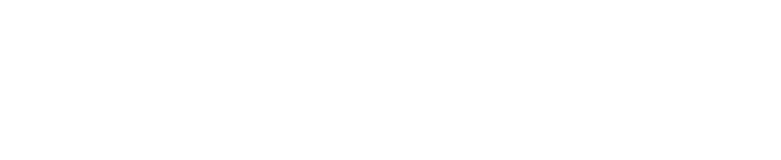
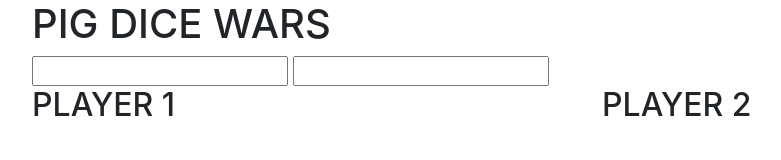
Before and after one commit to StacyChebet/Pig-Dice, a plain HTML site: page index.html in a window 1280 px wide. Shown: the whole page, without its empty margins (53-834 px from the left). Drawn offline with nearby package versions, Linux system fonts and the light colour scheme.

Commit message:
Add the input fields for player's names under the h1

```diff
--- a/index.html
+++ b/index.html
@@ -9,3 +9,27 @@
   </head>
   <body>
     <div class="container">
+      <h1>PIG DICE WARS</h1>
+       <form id="names">
+         <input type="text" label-for="Player 1"></input>
+         <input type="text" label-for="Player 2"></input>
+
+      <div class="row">
+        <div class="col-md-6"><h2 class="player1">PLAYER 1</h2></div>
+            <div class="col-md-6"><h2 class="player2">PLAYER 2</h2></div>
+      </div>
+
+
+
+
+
+
+
+
+
+
+
+
+    </div>
+  </body>
+</html>
```
Also changed, not shown: 1 other file. Lines whose indentation alone changed are shown as unchanged.
